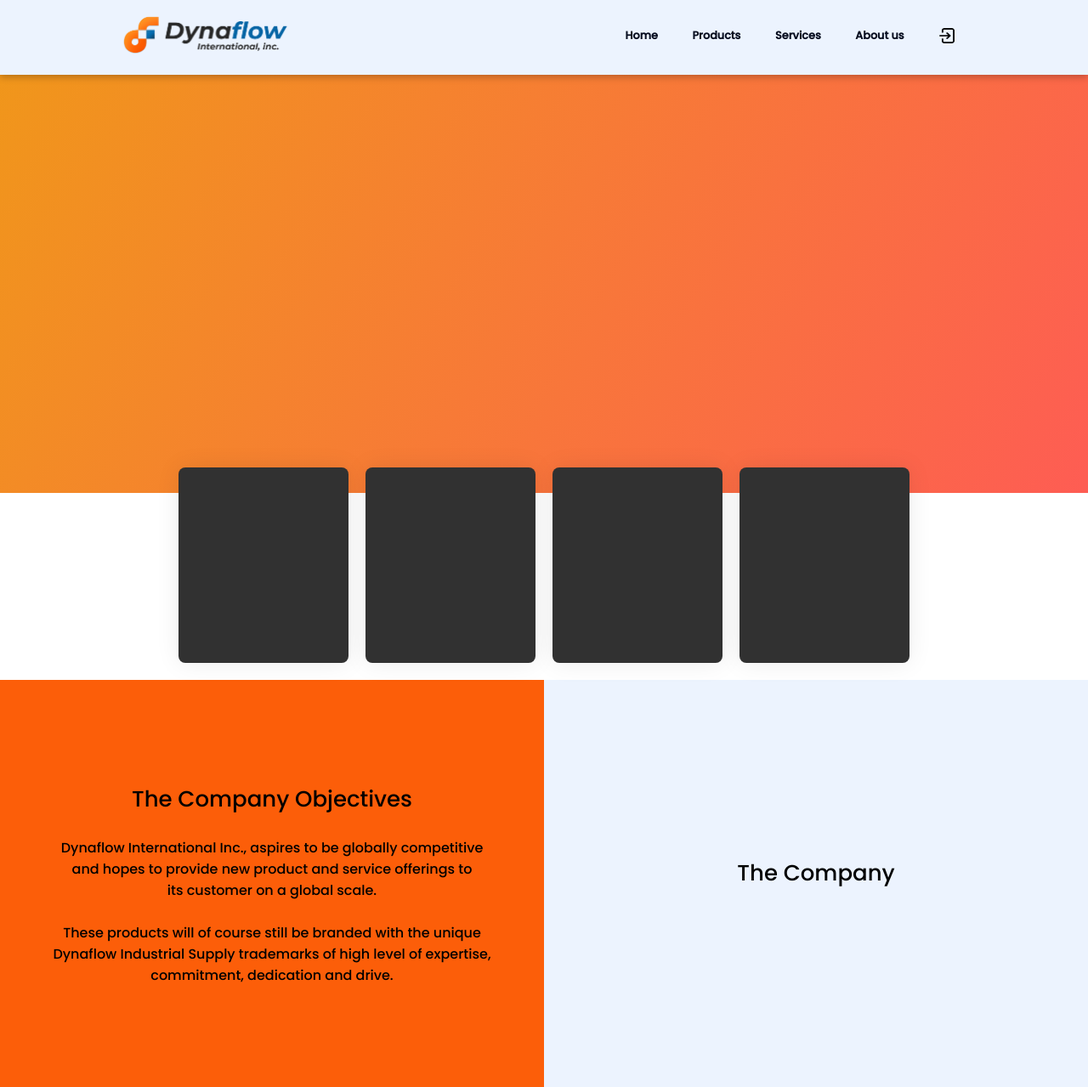
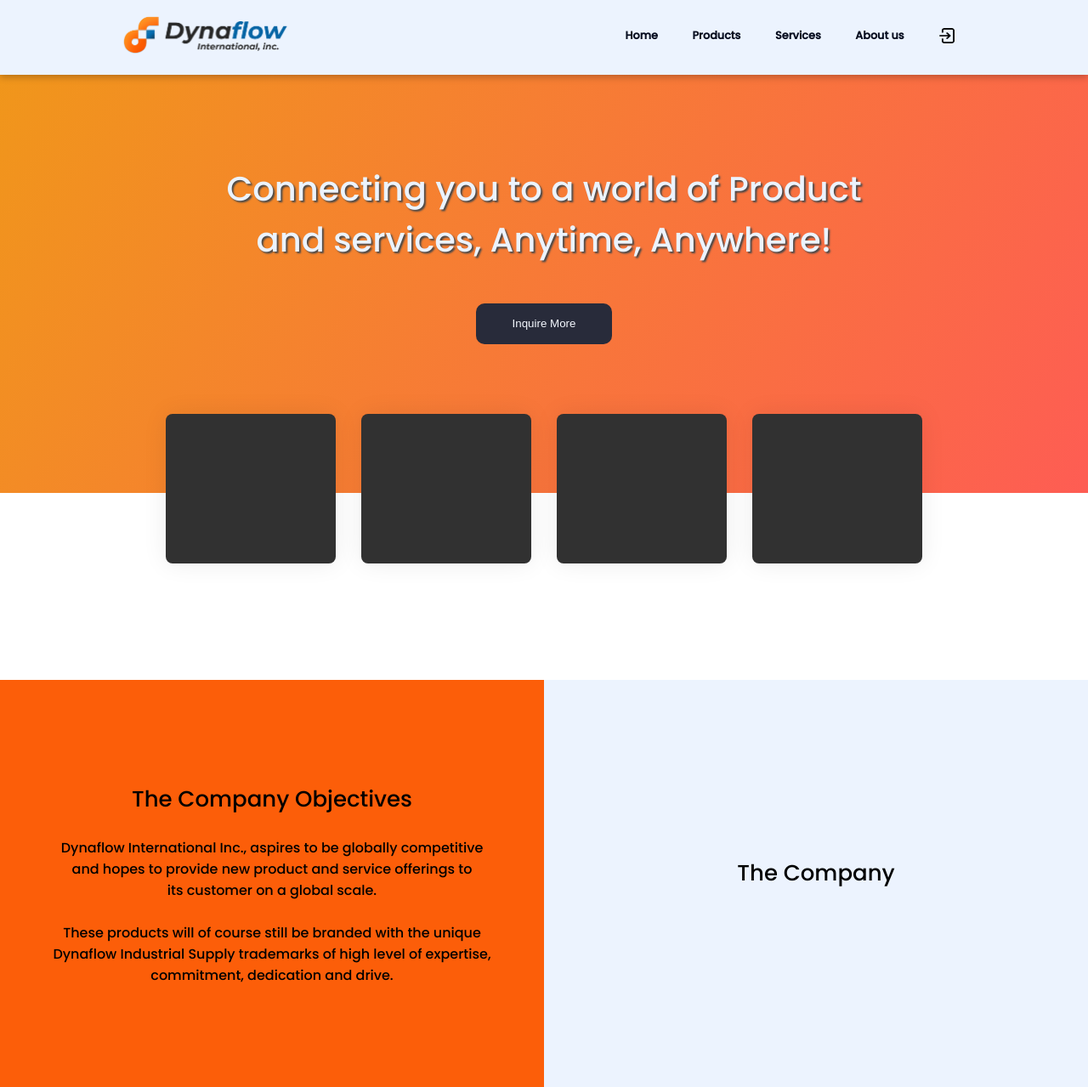
Before and after one commit to Dynaflow-git/Dynaflow-Website, a PHP site: page / in a window 1280 px wide. Shown: the top 1279 px of the page at 85% size. Run offline with PHP 8.4, Linux system fonts and the light colour scheme.

Commit message:
initial commit

```diff
--- a/index.html
+++ b/index.html
@@ -52,7 +52,11 @@
     </header>
 
     <div class="hero-image">
-
+        <div class="text-header">
+            <p class="fw-bolder">Connecting you to a world of Product <br>
+                and services, Anytime, Anywhere!</p>
+            <button type="button" class="btn btn-dark Inquire">Inquire More</button>
+        </div>
         <!-- icon boxes -->
         <div class="icon-boxes position-relative">
             <div class="container position-relative">
--- a/style.css/content.css
+++ b/style.css/content.css
@@ -39,26 +39,25 @@ background-image: linear-gradient(-60deg, #ff5858 0%, #f09819 100%);
    flex: 1;
    box-sizing: border-box;
    background-color: #313131;
-   max-width: 25%;
    justify-content: center;
    align-items: center;
-   margin: 10px;
+
  }
 
  .hero-image .icon-box {
-
-   margin-top: 250%;
-   padding: 0px 100px;
+   padding: 80px 100px;
    position: relative;
    overflow: hidden;
    box-shadow: 0 0 29px 0 rgba(0, 0, 0, 0.08);
    transition: all 0.3s ease-in-out;
    border-radius: 8px;
    z-index: 1;
-   height: 40%;
-   width: 100%;
+   height: auto;
    text-align: center;
-
+   justify-items: center;
+   align-items: center;
+   margin: 15px;
+   margin-top: -110px;
  }
 
 
@@ -111,6 +110,33 @@ background-image: linear-gradient(-60deg, #ff5858 0%, #f09819 100%);
    height: 50vh;
    background-color: #242424;
 }
+
+/* text header */
+
+.text-header{
+   width: 100%;
+   height: auto;
+   padding: 15%;
+   justify-content: center;
+   align-items: center;
+   margin: 0 auto;
+   display: flex;
+   flex-direction: column;
+   text-align: center;
+}
+.text-header p{
+   text-align: center;
+   margin: 0 auto;
+   color: #ecf3fe;
+   font-size: 2.5rem;
+   text-shadow: 2px 2px 2px #494949;
+}
+
+.Inquire{
+   margin-top: 5%;
+}
+
+
 
 /* footer */
 footer {
```
